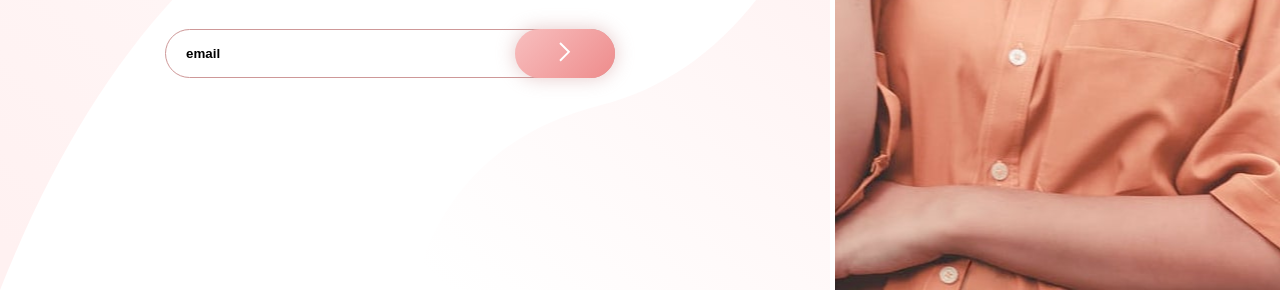
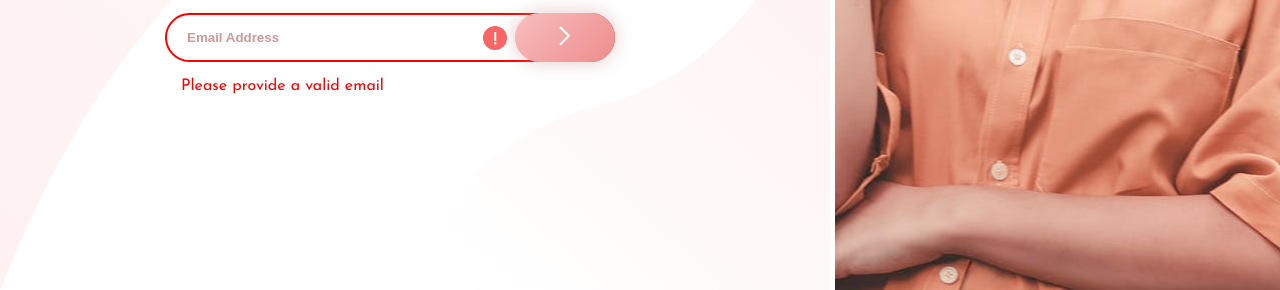
Before and after one commit to AhmadHamido/Base-Apparel-Coming-Soon, a plain HTML site: page index.html in a window 1280 px wide. Both pictures are taken after a click on the button 565 px from the left and 563 px from the top of the page. Shown: the part 510-800 px from the top of the page. Drawn offline with Linux system fonts and the light colour scheme.

Commit message:
Added the javascript and some final editing

```diff
--- a/index.html
+++ b/index.html
@@ -26,14 +26,14 @@
         launch deals.
       </p>
 
-      <div class="input-container">
+      <div class="input-container" id="input-container">
         <input
           class="input-email"
-          value="email"
+          value=""
+          autocomplete="off"
           placeholder="Email Address"
           type="email"
-          id="email-el"
-          name="email"
+          id="input-el"
         />
 
         <button type="submit" id="submit-email" class="submit-btn">
--- a/script.js
+++ b/script.js
@@ -0,0 +1,19 @@
+const submitBtn = document.getElementById("submit-email");
+const inputEl = document.getElementById("input-el");
+const inputContainer = document.getElementById("input-container");
+
+submitBtn.addEventListener("click", function () {
+  let emailValue = inputEl.value;
+  if (validateEmail(emailValue)) {
+    inputContainer.innerHTML += `<p class= "thank-you">Thank you for submitting!</p>`;
+  } else {
+    inputEl.style.border = "2px solid red";
+    inputContainer.innerHTML += `<img src="images/icon-error.svg" class="error"> <p class="enter-email">Please provide a valid email</p>`;
+  }
+});
+
+function validateEmail(email) {
+  const res =
+    /^(([^<>()\[\]\\.,;:\s@"]+(\.[^<>()\[\]\\.,;:\s@"]+)*)|(".+"))@((\[[0-9]{1,3}\.[0-9]{1,3}\.[0-9]{1,3}\.[0-9]{1,3}\])|(([a-zA-Z\-0-9]+\.)+[a-zA-Z]{2,}))$/;
+  return res.test(String(email).toLowerCase());
+}
--- a/style.css
+++ b/style.css
@@ -58,6 +58,24 @@ h1 {
 .news-paragraph {
   font-size: 0.875rem;
   margin-bottom: 2em;
+}
+
+.thank-you,
+.enter-email {
+  margin-top: 1em;
+  padding-left: 1em;
+}
+
+.enter-email {
+  color: red;
+}
+
+.error {
+  grid-column: 2;
+  grid-row: 1;
+  justify-self: center;
+  align-self: center;
+  margin-right: 1em;
 }
 
 /* == input & button == */
```
